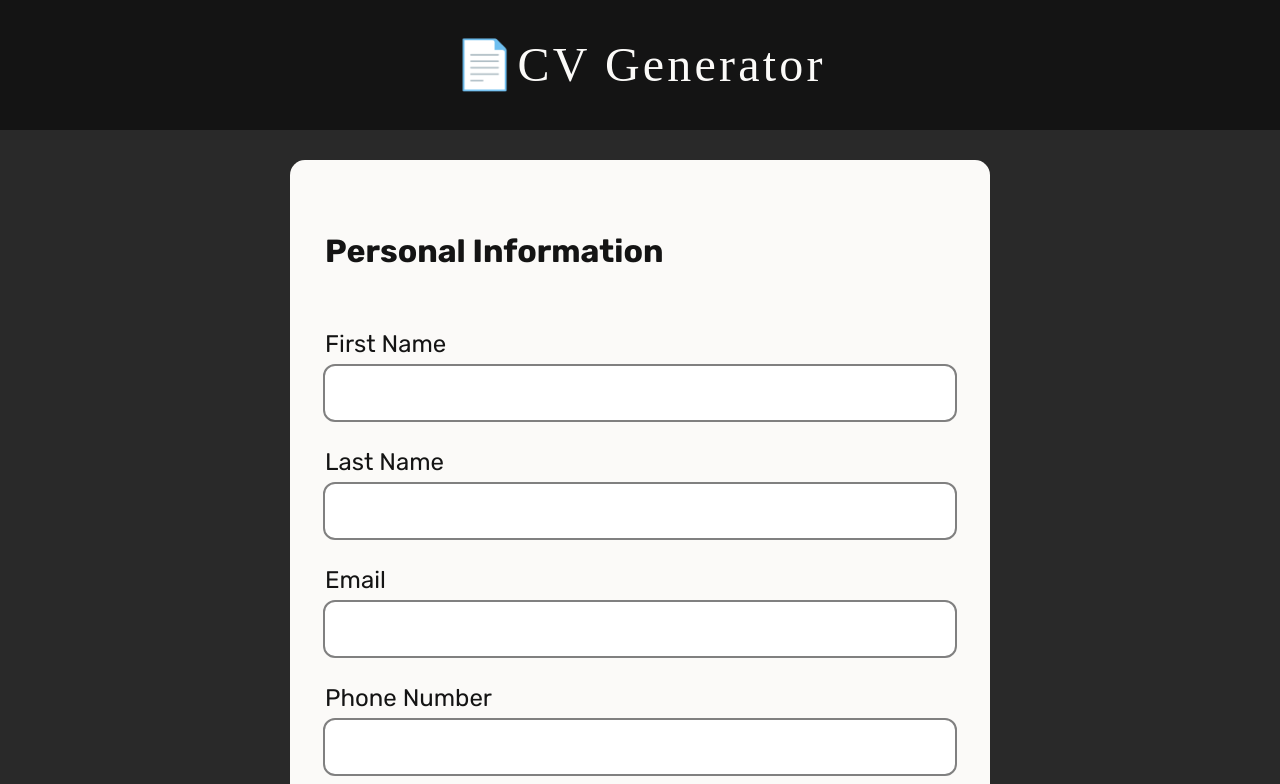
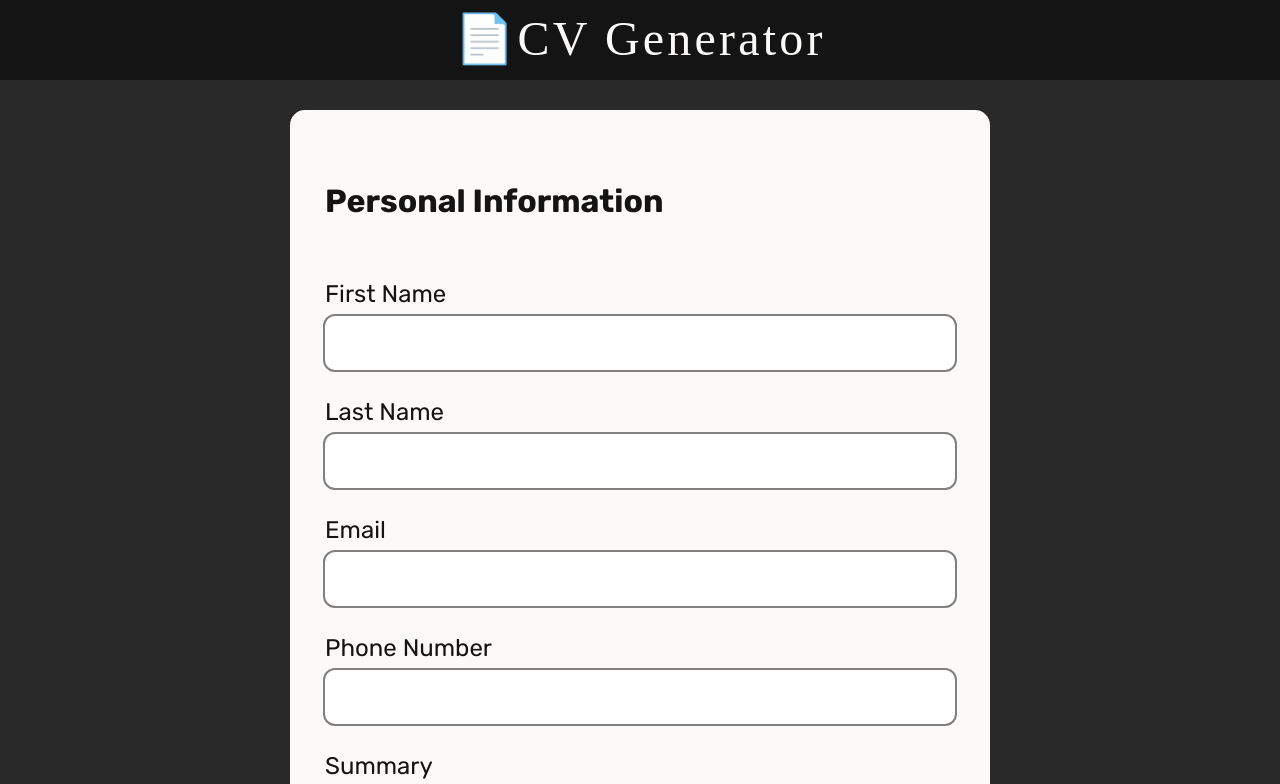
Before and after one commit to omardevelops/cv-app, a React (Vite) app: page / in a window 1280 px wide. Shown: the top 784 px of the page. Built offline with nearby package versions, Linux system fonts and the light colour scheme; the HTML template or start-up script is replaced by a standard one; a web font is replaced by a local one.

Commit message:
modify: make nav smaller

```diff
--- a/src/App.css
+++ b/src/App.css
@@ -30,12 +30,11 @@ h1 {
 nav {
   background-color: var(--secondary-dark-bg-color);
   font-family: Figno;
-  height: 100px;
-  padding: 15px 30px;
-  display: flex;
-  align-items: center;
-  justify-content: center;
+  height: 50px;
+  padding: 15px 0;
   text-align: center;
+  width: 100%;
+  top: 0;
 }
 nav > h1 {
   color: #fbfaf8;
```
